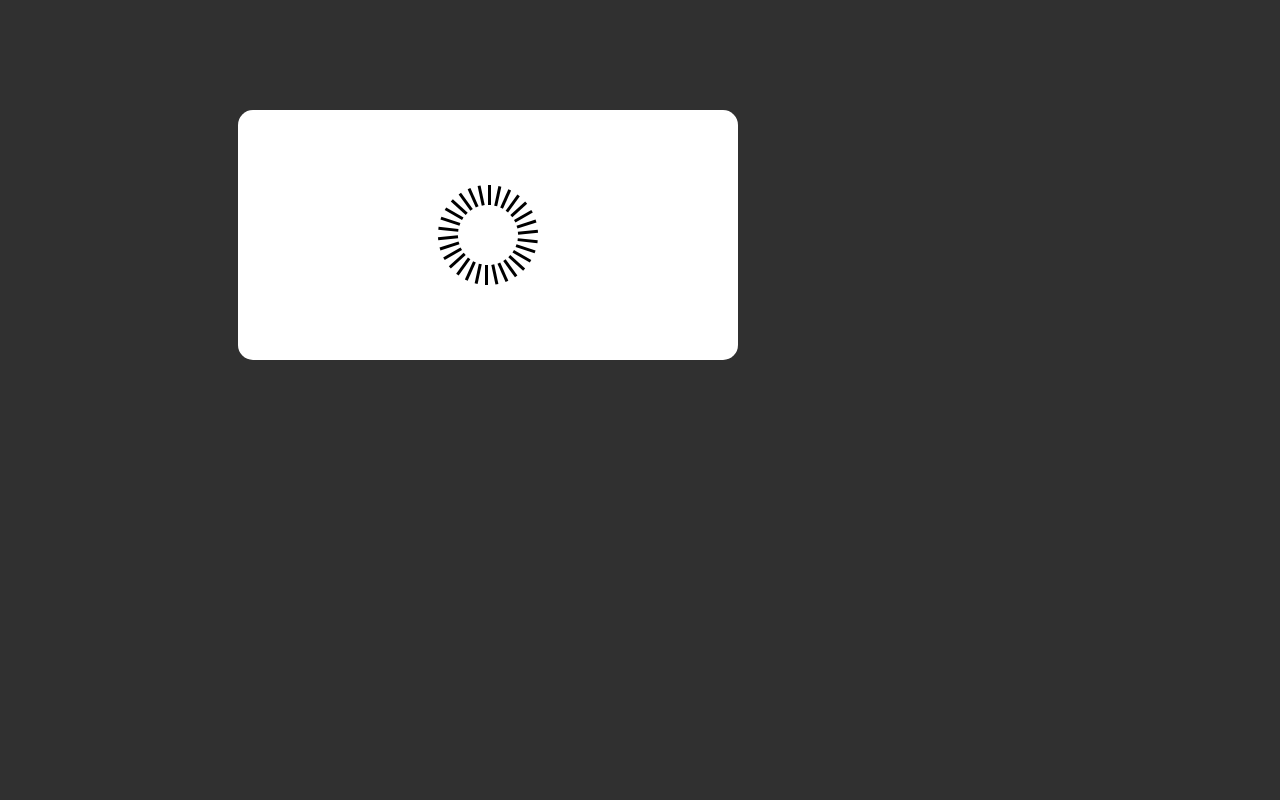
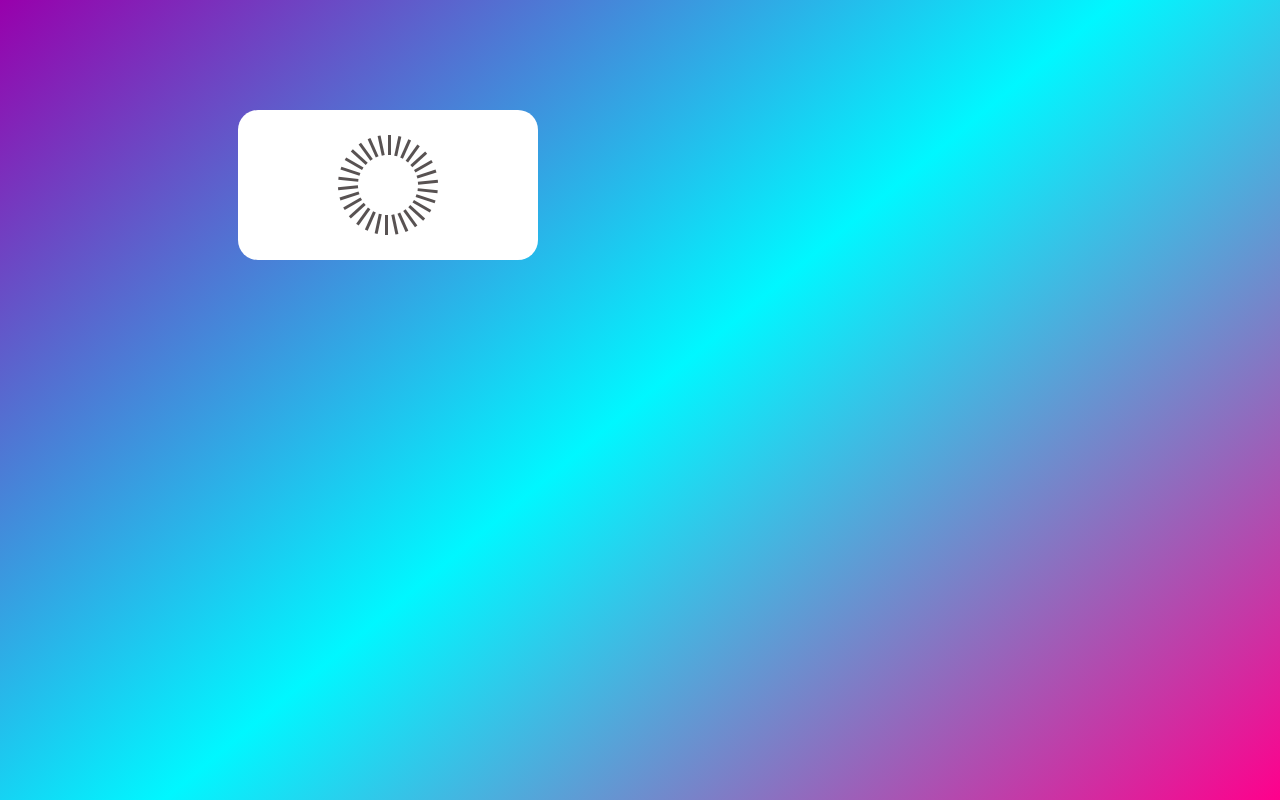
Before and after one commit to Zeynab-jalalian/Loaders, a plain HTML site: page index.html in a window 1280 px wide. Drawn offline with Linux system fonts and the light colour scheme.

Commit message:
loader 1

```diff
--- a/style.css
+++ b/style.css
@@ -9,7 +9,7 @@ body{
     align-items: center;
     width: 100%;
     height: 100vh;
-    background: #303030;
+    background: linear-gradient(-40deg,rgb(255, 0, 140),rgb(0, 247, 255),rgb(152, 0, 172));
     position: relative;
 }
 .container{
@@ -23,17 +23,21 @@ body{
     padding: 100px;
 }
 .container .card{
-    width: 500px;
-    height: 250px;
-    background: white;
-    border-radius: 15px;
+    width: 300px;
+    height: 150px;
+    background: transparent;
     margin: 10px;
     display: flex;
     justify-content: center;
     align-items: center;
+    background: #fff;
+    border-radius: 20px;
 }
+/* loader1 */
 .loader{
     position: relative;
+}
+.loader1{
     width: 100px;
     height: 100px;
 }
@@ -41,9 +45,23 @@ body{
     position: absolute;
     width: 3px;
     height: 20px;
-    background: #000;
+    background: #585252;
     left: 50%;
     transform: rotate(calc(12deg * var(--i)));
     transform-origin: 0 50px;
-    left: 50%;
+    animation: loading 2s ease-in-out infinite;
+    animation-delay: calc(0.03s * var(--i));
 }
+@keyframes loading{
+    0%,50%{
+        background: #585252;
+        box-shadow: none;
+    }
+    51%,100%{
+        background: blue;
+        box-shadow: 0 0 5px skyblue,
+        0 0 15px rgb(8, 95, 255),
+        0 0 5px rgb(0, 132, 255);
+    }
+}
+/* loader2 */
```
Also changed, not shown: index.html (+6 -2 lines).
